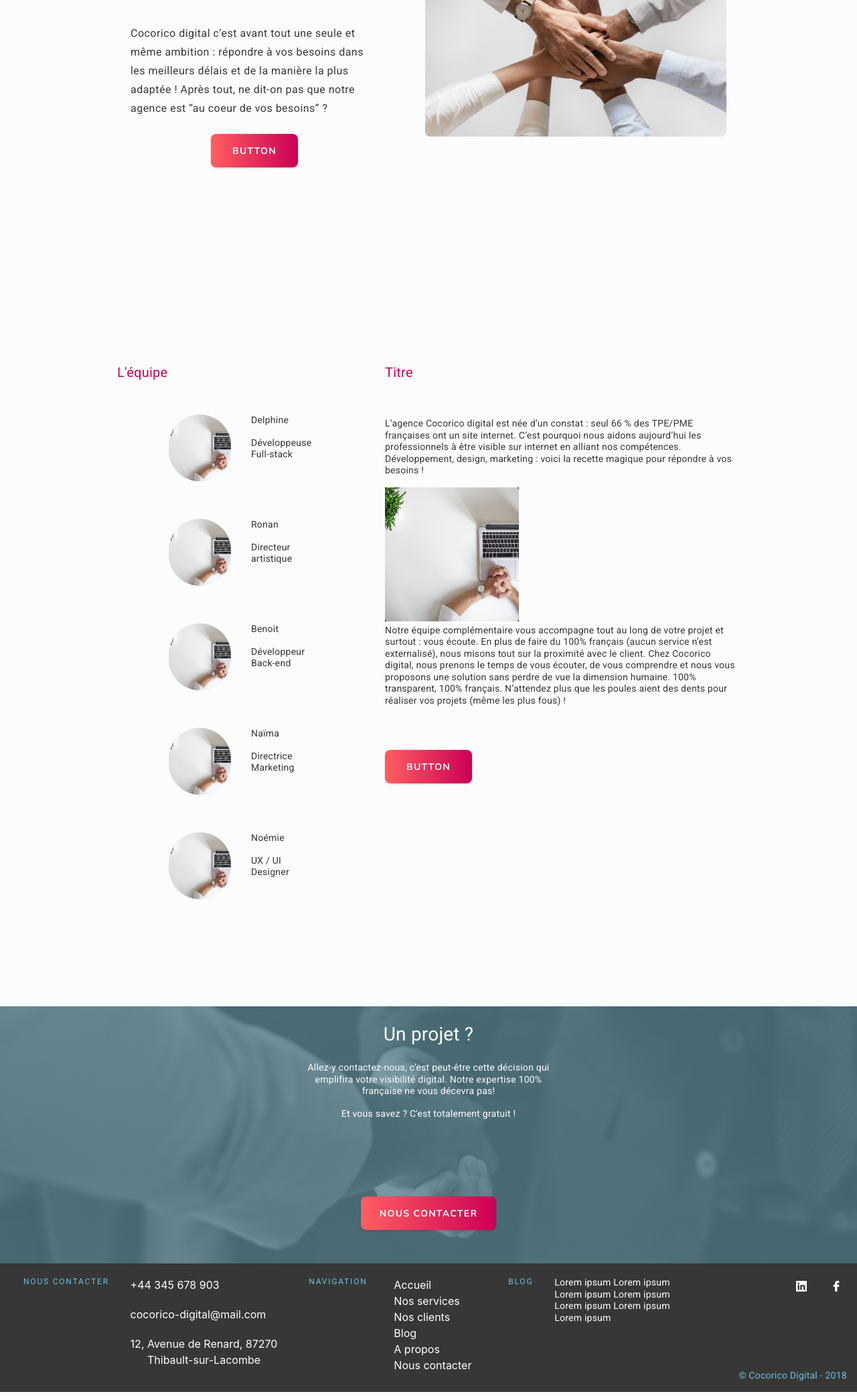
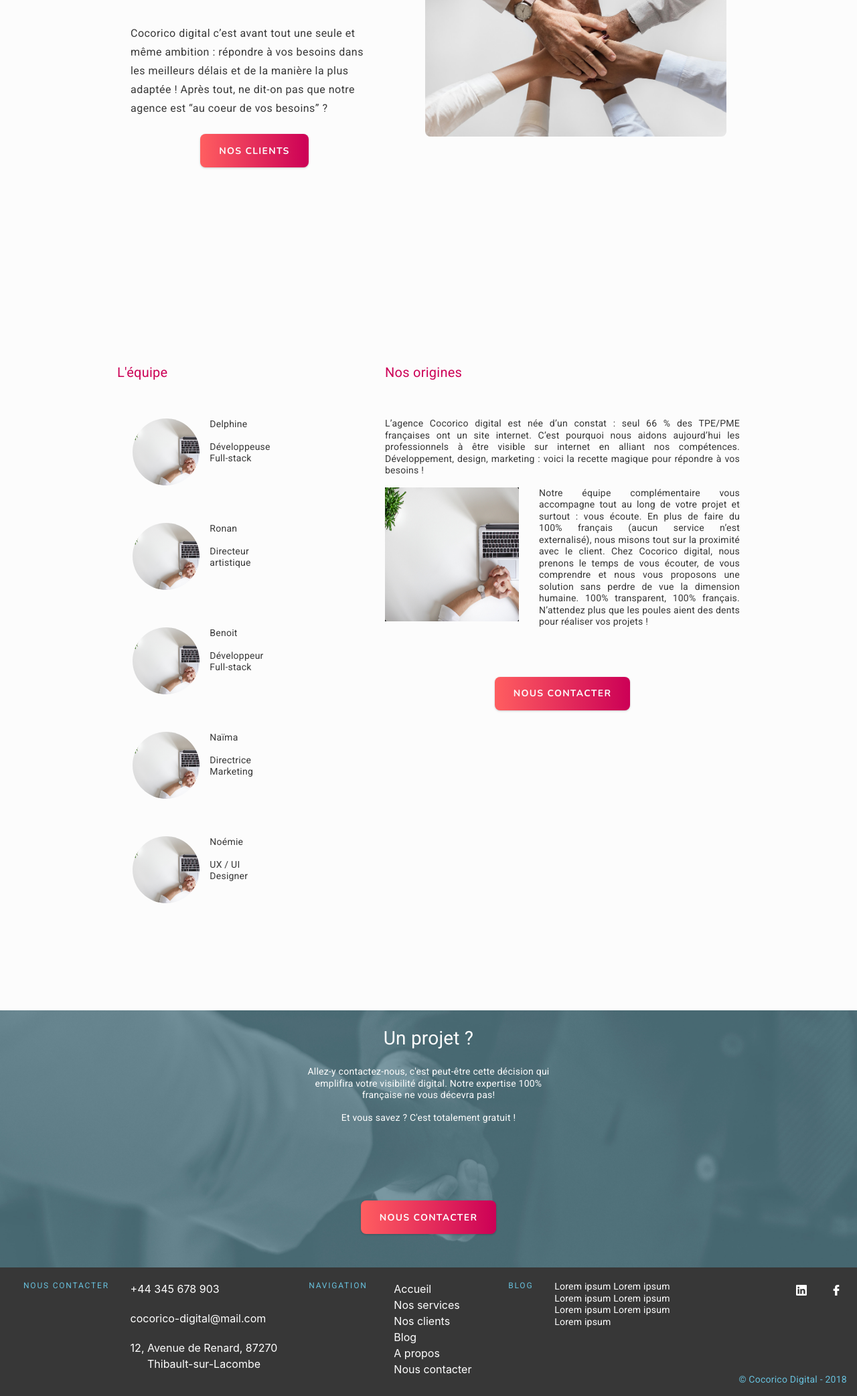
Before and after one commit to Delphine-C/Formation_projet5, a Symfony app: template templates/propos.html.twig in a window 1280 px wide. Shown: the part 318-2403 px from the top of the page at 67% size. Run offline with Twig, Linux system fonts and the light colour scheme; the template is opened without the code that fills it, so the values that code supplies are empty; some libraries are stand-ins or nearby versions.

Commit message:
fix display page propos

```diff
--- a/templates/propos.html.twig
+++ b/templates/propos.html.twig
@@ -16,8 +16,8 @@
                         <p class="envaleur">Cocorico digital c’est avant tout une seule et même ambition : répondre à vos besoins dans les meilleurs délais et de la manière la plus adaptée ! Après tout, ne dit-on pas que notre agence est “au coeur de vos besoins” ?</p>
                     </div>
                     <div class="row justify-content-around">
-                        <a>
-                            <button class="mt-0">Button</button>
+                        <a href="{{ 'references' }}">
+                            <button class="mt-0">Nos clients</button>
                         </a>
                     </div>
                 </div>
@@ -30,8 +30,8 @@
         <div class="row">
             <div class="offset-1 col-10 offset-lg-0 col-lg-5">
                 <h4>L'équipe</h4>
-                <div class="row justify-content-left justify-content-lg-center">
-                    <div class="col-7 col-sm-7 col-md-7 col-lg-4 text-right">
+                <div class="row space justify-content-left">
+                    <div class="col-7 col-sm-7 col-md-7 col-lg-4 text-right pr-0">
                         <img src="{{ asset('images/home-intro.jpg') }}" alt="Bootstrap" class="img-fluid ronde">
                     </div>
                     <div class="col-4">
@@ -39,8 +39,8 @@
                         <p>Développeuse Full-stack</p>
                     </div>
                 </div>
-                <div class="row space justify-content-left justify-content-lg-center">
-                    <div class="col-7 col-sm-7 col-md-7 col-lg-4 text-right ">
+                <div class="row space justify-content-left">
+                    <div class="col-7 col-sm-7 col-md-7 col-lg-4 text-right pr-0 ">
                         <img src="{{ asset('images/home-intro.jpg') }}" alt="Bootstrap" class="img-fluid ronde">
                     </div>
                     <div class="col-4">
@@ -48,17 +48,17 @@
                         <p>Directeur artistique</p>
                     </div>
                 </div>
-                <div class="row space justify-content-left justify-content-lg-center">
-                    <div class="col-7 col-sm-7 col-md-7 col-lg-4 text-right">
+                <div class="row space justify-content-left">
+                    <div class="col-7 col-sm-7 col-md-7 col-lg-4 text-right pr-0">
                         <img src="{{ asset('images/home-intro.jpg') }}" alt="Bootstrap" class="img-fluid ronde">
                     </div>
                     <div class="col-4">
                         <p>Benoit</p>
-                        <p>Développeur Back-end</p>
+                        <p>Développeur Full-stack</p>
                     </div>
                 </div>
-                <div class="row space justify-content-left justify-content-lg-center">
-                    <div class="col-7 col-sm-7 col-md-7 col-lg-4 text-right">
+                <div class="row space justify-content-left">
+                    <div class="col-7 col-sm-7 col-md-7 col-lg-4 text-right pr-0">
                         <img src="{{ asset('images/home-intro.jpg') }}" alt="Bootstrap" class="img-fluid  ronde">
                     </div>
                     <div class="col-4">
@@ -66,8 +66,8 @@
                         <p>Directrice Marketing</p>
                     </div>
                 </div>
-                <div class="row space justify-content-left justify-content-lg-center">
-                    <div class="col-7 col-sm-7 col-md-7 col-lg-4 text-right">
+                <div class="row space justify-content-left">
+                    <div class="col-7 col-sm-7 col-md-7 col-lg-4 text-right pr-0">
                         <img src="{{ asset('images/home-intro.jpg') }}" alt="Bootstrap" class="img-fluid ronde">
                     </div>
                     <div class="col-4">
@@ -77,14 +77,21 @@
                 </div>
             </div>
             <div class="col-0 col-lg-7">
-                <h4 class="d-none d-lg-inline-flex">Titre</h4>
-                <p class="d-none d-lg-inline-flex">L’agence Cocorico digital est née d’un constat : seul 66 % des TPE/PME françaises ont un site internet. C’est pourquoi nous aidons aujourd’hui les professionnels à être visible sur internet en alliant nos compétences. Développement, design, marketing : voici la recette magique pour répondre à vos besoins ! </p>
-                <img src="{{ asset('images/home-intro.jpg') }}" alt="Bootstrap" class="img-fluid about d-none d-lg-inline-flex" id="left">
-                <p class="d-none d-lg-inline-flex">Notre équipe complémentaire vous accompagne tout au long de votre projet et surtout : vous écoute. En plus de faire du 100% français (aucun service n’est externalisé), nous misons tout sur la proximité avec le client. Chez Cocorico digital, nous prenons le temps de vous écouter, de vous comprendre et nous vous proposons une solution sans perdre de vue la dimension humaine.
-                    100% transparent, 100% français. N’attendez plus que les poules aient des dents pour réaliser vos projets (même les plus fous) !
-                </p>
-                <div class="row justify-content-center d-none d-lg-inline-flex">
-                    <button>Button</button>
+                <h4 class="d-none d-lg-inline-flex">Nos origines</h4>
+                <p class="d-none d-lg-inline-flex pull-left text-justify">L’agence Cocorico digital est née d’un constat : seul 66 % des TPE/PME françaises ont un site internet. C’est pourquoi nous aidons aujourd’hui les professionnels à être visible sur internet en alliant nos compétences. Développement, design, marketing : voici la recette magique pour répondre à vos besoins ! </p>
+
+                <img src="{{ asset('images/home-intro.jpg') }}" alt="Bootstrap" class="img-fluid about d-none d-lg-inline-flex pull-left" id="left">
+                <div class="col-12 pr-0">
+                    <div class="row">
+                        <p class="d-none d-lg-inline-flex text-justify">Notre équipe complémentaire vous accompagne tout au long de votre projet et surtout : vous écoute. En plus de faire du 100% français (aucun service n’est externalisé), nous misons tout sur la proximité avec le client. Chez Cocorico digital, nous prenons le temps de vous écouter, de vous comprendre et nous vous proposons une solution sans perdre de vue la dimension humaine.
+                            100% transparent, 100% français. N’attendez plus que les poules aient des dents pour réaliser vos projets !
+                        </p>
+                    </div>
+                </div>
+                <div class="col-12 row justify-content-center d-none d-lg-inline-flex">
+                    <a href="{{ 'contact' }}">
+                        <button>Nous contacter</button>
+                    </a>
                 </div>
             </div>
         </div>
```
